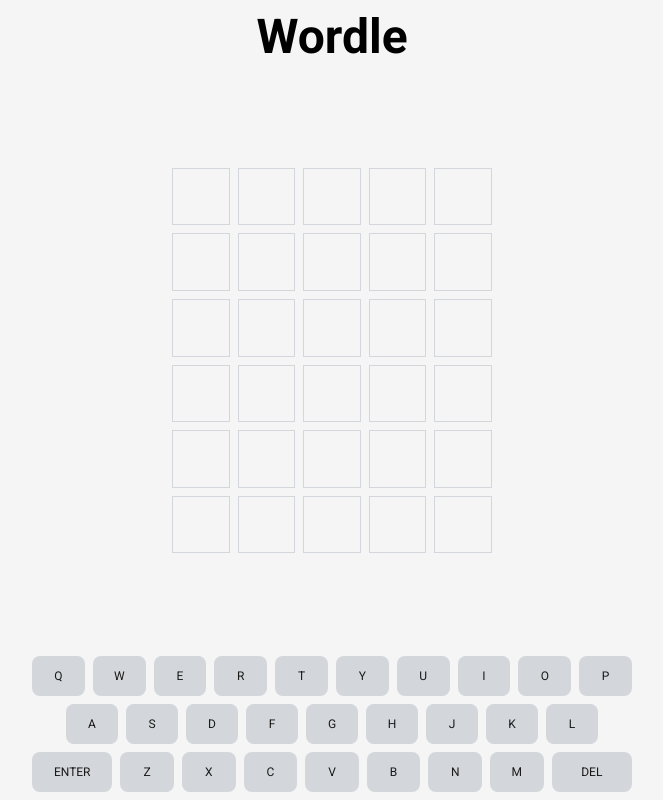
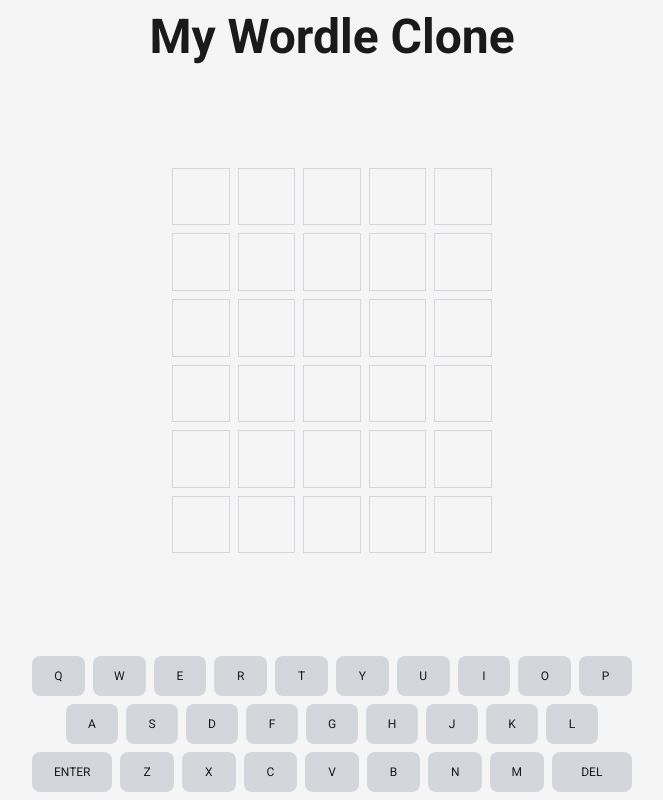
Before and after one commit to rickyalmeidadev/wordle-clone, a plain HTML site: page index.html in a window 1280 px wide. Shown: the whole page, without its empty margins (308-971 px from the left). Drawn offline with Linux system fonts and the light colour scheme.

Commit message:
update title

```diff
--- a/components/header.js
+++ b/components/header.js
@@ -6,7 +6,7 @@ export function createHeader() {
   const $title = document.createElement('h1')
   $title.id = 'title'
   $title.classList.add('header__title')
-  $title.textContent = 'Wordle'
+  $title.textContent = 'My Wordle Clone'
   $header.appendChild($title)
 
   return $header
--- a/index.css
+++ b/index.css
@@ -27,6 +27,10 @@ body {
   display: flex;
   justify-content: center;
   font-size: 2.4rem;
+}
+
+.header__title {
+  color: #1a1a1a;
 }
 
 .board {
```
